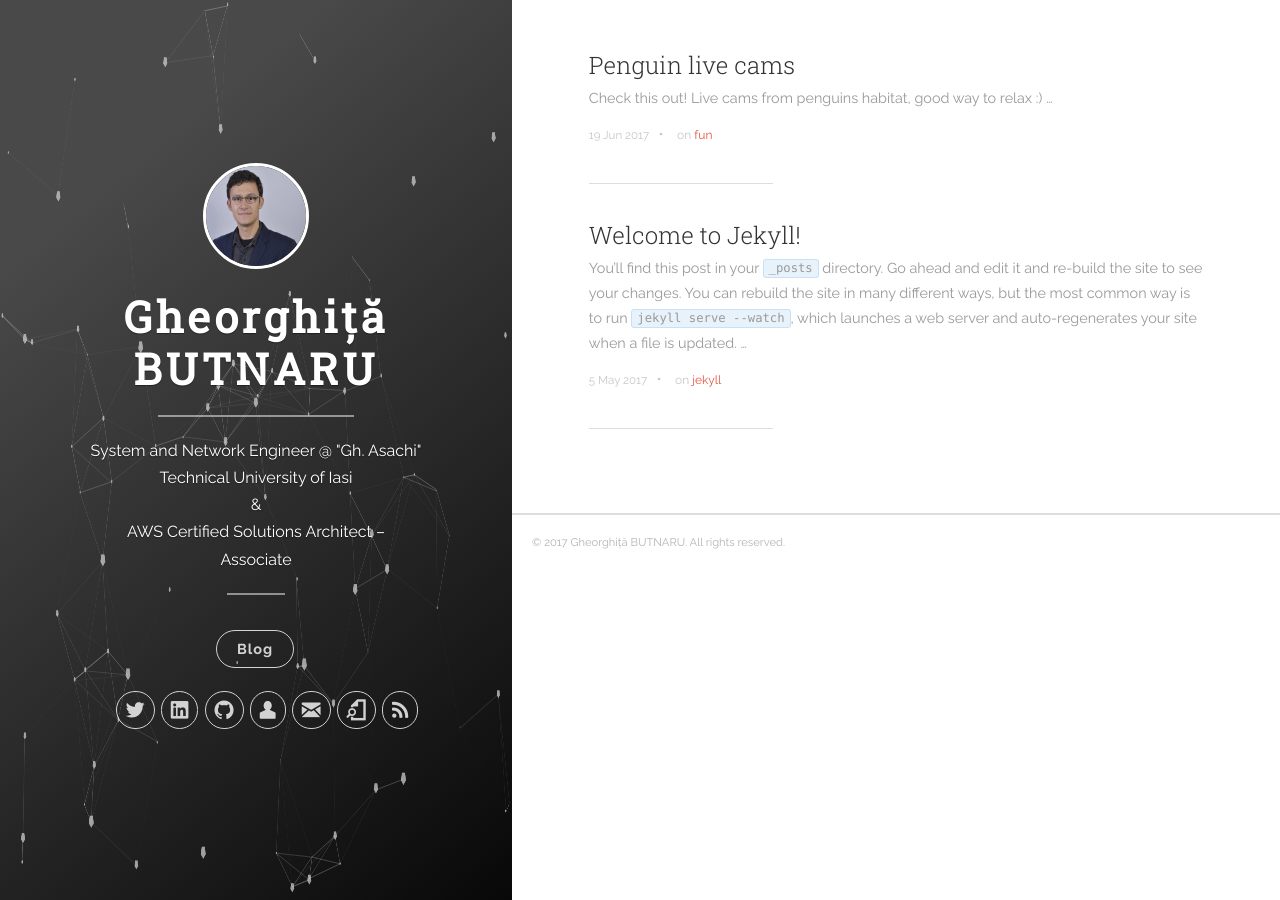
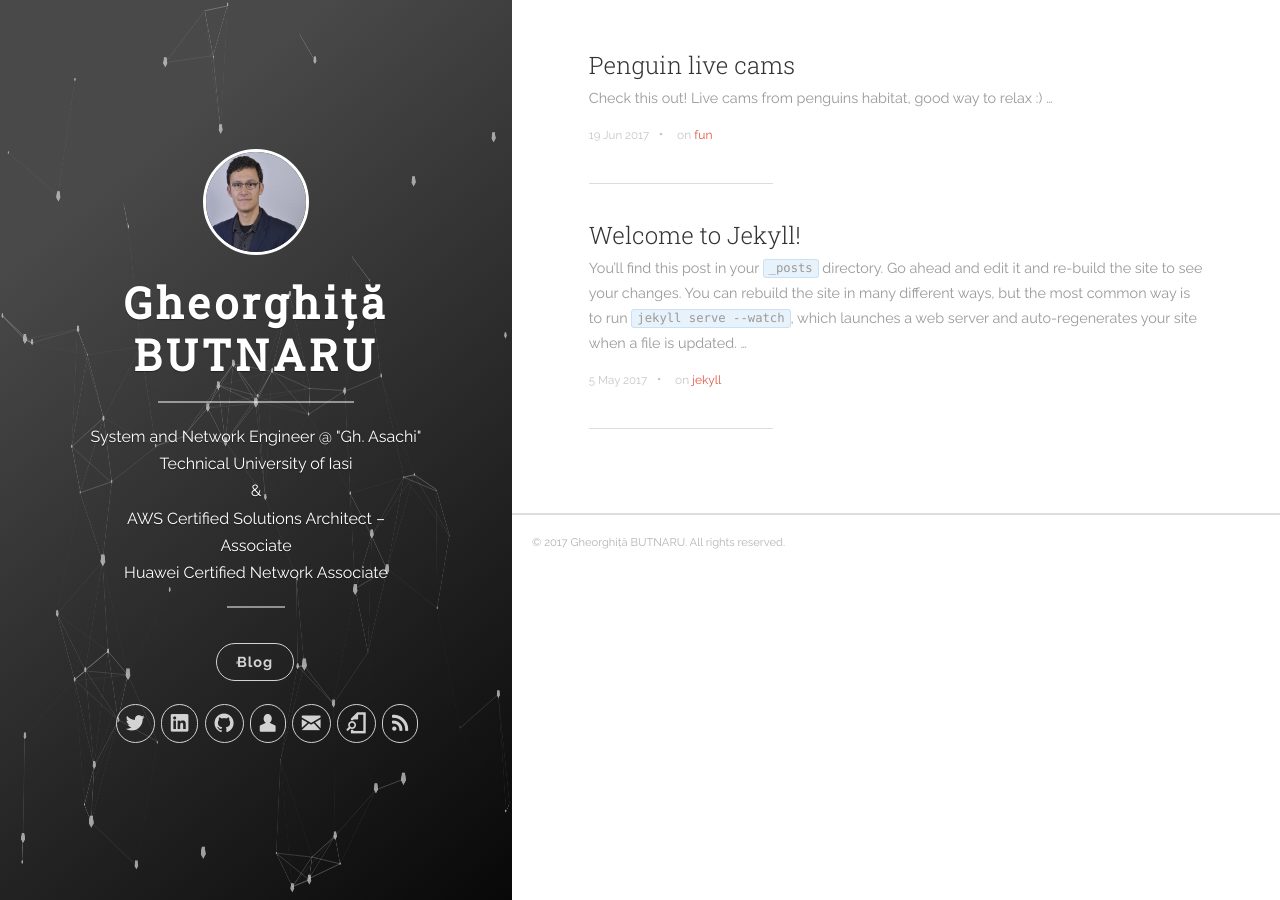
Before and after one commit to Gheorghita/website, a Jekyll site: the page built from index.html, in a window 1280 px wide. Built offline with Jekyll 4.4.1, drawn with Linux system fonts in a browser that asks for light colours; nearby versions of some CDN libraries; the list of posts is cut into pages by our own code.

Commit message:
Add HCNA certification

```diff
--- a/_config.yml
+++ b/_config.yml
@@ -4,6 +4,8 @@ description: 'System and Network Engineer @ &#34;Gh. Asachi&#34; Technical Unive
 description_url: 'http://www.tuiasi.ro'
 second_description: 'AWS Certified Solutions Architect – Associate<br>'
 second_description_url: 'https://www.certmetrics.com/amazon/public/badge.aspx?i=1&t=c&d=2017-02-21&ci=AWS00192670'
+third_description: 'Huawei Certified Network Associate<br>'
+third_description_url: 'http://gbutnaru.me/images/HCNA_010100101679806850931409.pdf'
 url: 'https://gbutnaru.me'
 enforce_ssl: 'gbutnaru.me'
 baseurl: '/'
--- a/_includes/header.html
+++ b/_includes/header.html
@@ -17,6 +17,7 @@
             <a href="{{ site.description_url }}"> {{site.description }} </a>
             &amp;</br>
             <a href="{{ site.second_description_url }}"> {{ site.second_description }}</a>
+            <a href="{{ site.third_description_url }}"> {{ site.third_description }}</a>
         </p>
         <hr class="panel-cover__divider panel-cover__divider--secondary">
 
```
Also changed, not shown: 1 other file.
